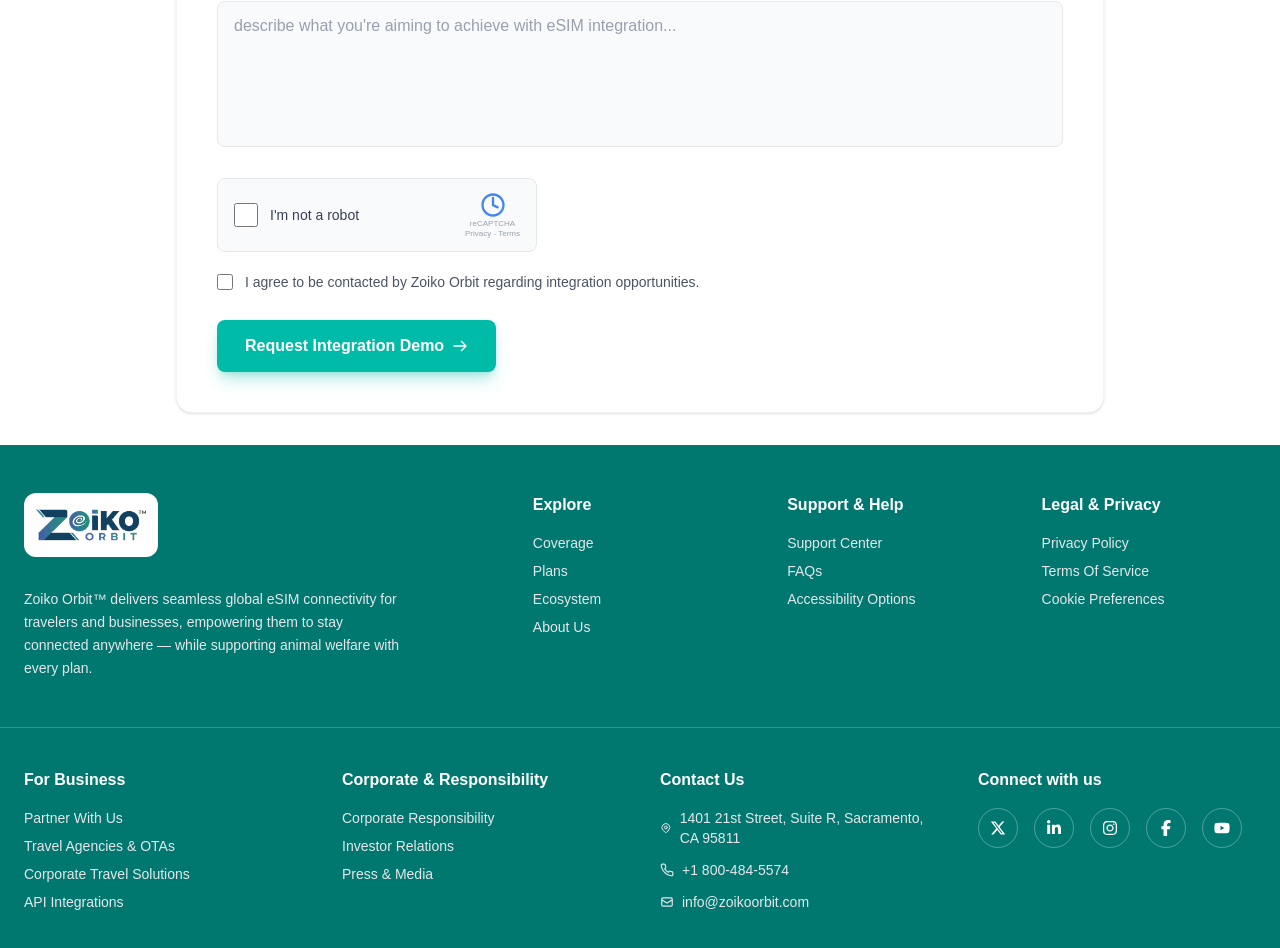
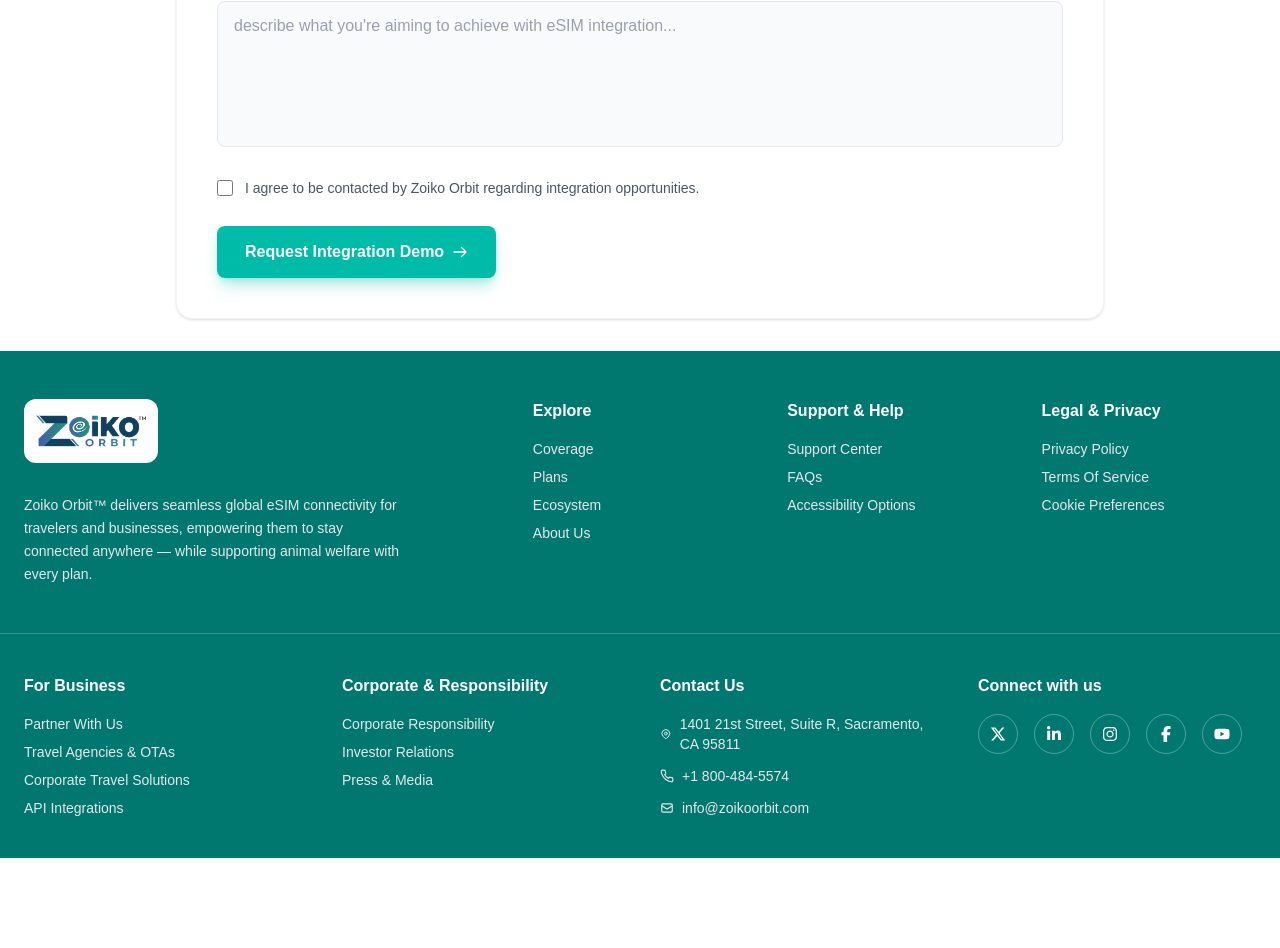
Before and after one commit to ZoikoGroup/zoikoorbitNew-reactNext, a Next.js app: page /travel-insurance-providers-form in a window 1280 px wide. Shown: the part 1111-2059 px from the top of the page. After the commit the page ends 1969 px from the top, so only its background shows below. Built offline with nearby package versions, Linux system fonts and the light colour scheme.

Commit message:
integration-interest1

```diff
--- a/app/travel-insurance-providers-form/Integrationinterestform.tsx
+++ b/app/travel-insurance-providers-form/Integrationinterestform.tsx
@@ -504,27 +504,6 @@ export default function IntegrationInterestForm() {
             />
           </div>
 
-          {/* reCAPTCHA placeholder */}
-          <div className="mb-5">
-            <label className="inline-flex items-center gap-3 px-4 py-3 bg-gray-50 dark:bg-gray-900 border border-gray-200 dark:border-gray-700 rounded-lg cursor-pointer w-full max-w-xs">
-              <input
-                type="checkbox"
-                checked={formData.isRobot}
-                onChange={(e) => handleInputChange("isRobot", e.target.checked)}
-                className="w-6 h-6 rounded border-gray-300 dark:border-gray-600 text-teal-600 focus:ring-2 focus:ring-teal-500 cursor-pointer accent-teal-600"
-              />
-              <span className="text-sm text-gray-700 dark:text-gray-200 flex-1">I&apos;m not a robot</span>
-              <div className="flex flex-col items-center text-[8px] text-gray-400 leading-tight">
-                <svg className="w-7 h-7" viewBox="0 0 24 24" fill="none" xmlns="http://www.w3.org/2000/svg">
-                  <path d="M12 2C6.48 2 2 6.48 2 12s4.48 10 10 10 10-4.48 10-10S17.52 2 12 2zm0 18c-4.41 0-8-3.59-8-8s3.59-8 8-8 8 3.59 8 8-3.59 8-8 8z" fill="#4285F4"/>
-                  <path d="M12 6v6l4 2" stroke="#4285F4" strokeWidth="2" strokeLinecap="round"/>
-                </svg>
-                <span>reCAPTCHA</span>
-                <span>Privacy - Terms</span>
-              </div>
-            </label>
-          </div>
-
           {/* Consent checkbox */}
           <div className="mb-7">
             <label className="flex items-start gap-3 cursor-pointer">
```
